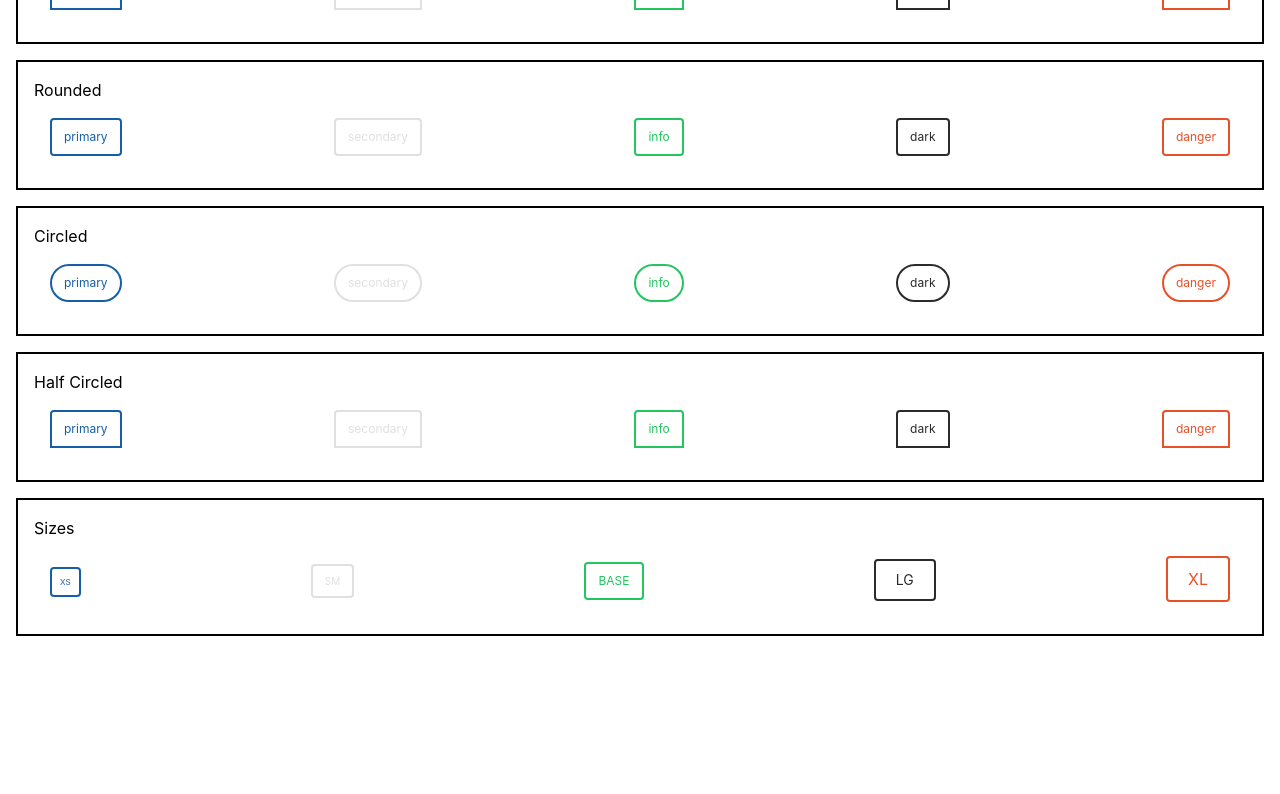
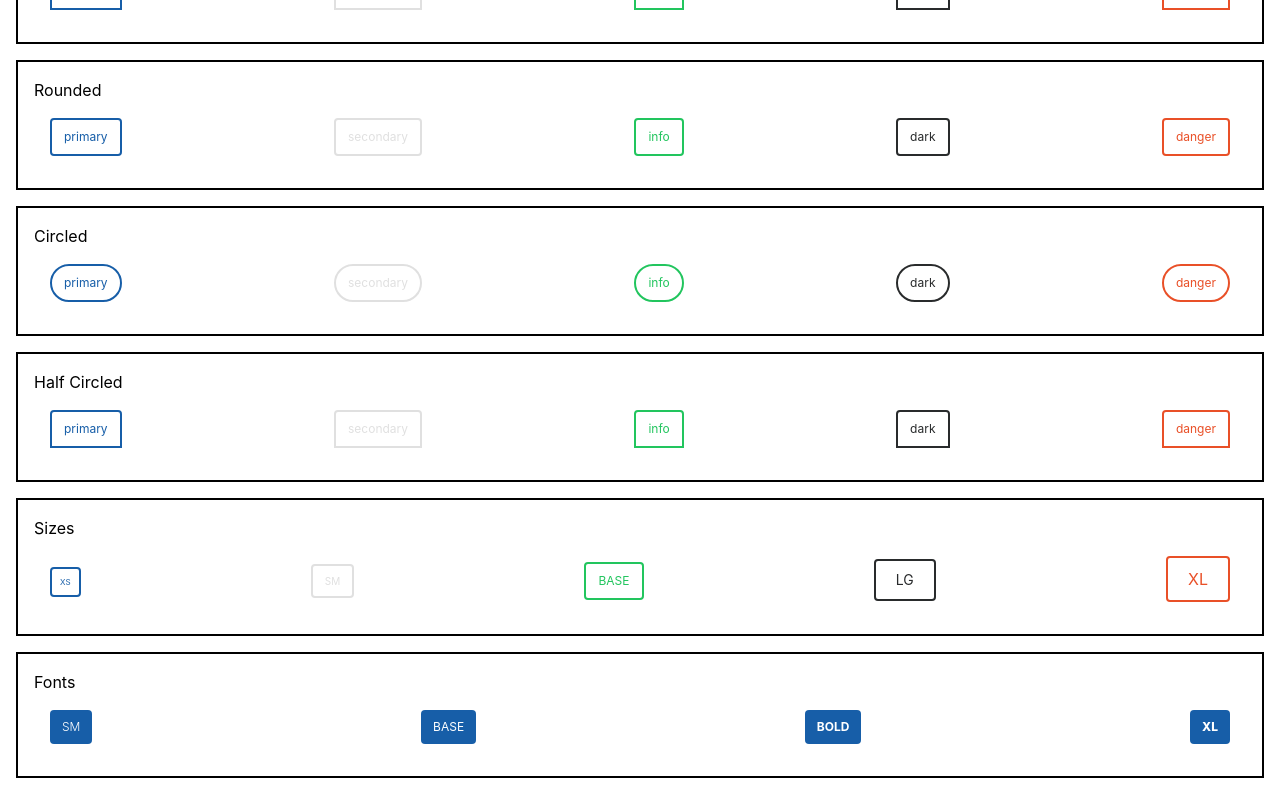
Before and after one commit to krasenDimitrov90/e-commerce, a React (Create React App) app: page / in a window 1280 px wide. Shown: the part 244-1038 px from the top of the page. Before the commit the page ends 896 px from the top, so only its background shows below. Built offline with nearby package versions, Linux system fonts and the light colour scheme.

Commit message:
implementing the fonts for the buttons

```diff
--- a/src/components-renderer/ButtonTypes/ButtonTypes.js
+++ b/src/components-renderer/ButtonTypes/ButtonTypes.js
@@ -108,6 +108,16 @@ export const ButtonTypes = ({ onClick, isLoading }) => {
                     <Button size='xl' rounded='rounded' variant='outline-danger' >XL</Button>
                 </div>
             </div>
+
+            <div className={outContainerClass}>
+                <h1>Fonts</h1>
+                <div className={innerContainerClass}>
+                    <Button font='sm' rounded='rounded' variant='primary' >SM</Button>
+                    <Button font='base' rounded='rounded' variant='primary' >BASE</Button>
+                    <Button font='bold' rounded='rounded' variant='primary' >BOLD</Button>
+                    <Button font='xl' rounded='rounded' variant='primary' >XL</Button>
+                </div>
+            </div>
         </>
     );
 };
--- a/src/modules/Button/Button.js
+++ b/src/modules/Button/Button.js
@@ -7,8 +7,8 @@ export const Button = ({
     variant,
     size,
     rounded,
+    font,
     upperCase,
-    colors,
     leftIcon,
     rightIcon,
     children,
@@ -17,10 +17,10 @@ export const Button = ({
     isLoading }) => {
 
     const classes = 'btn ' + upperCase
+        + ' ' + Button.variants.variant[variant]
         + ' ' + Button.variants.rounded[rounded]
-        + ' ' + Button.variants.variant[variant]
         + ' ' + Button.variants.size[size]
-        + ' ' + Button.variants.colors[colors];
+        + ' ' + Button.variants.fonts[font];
 
     return (
         <button className={classes} type={type} onClick={onClick} disabled={disabled || isLoading}>
@@ -36,6 +36,7 @@ Button.defaultProps = {
     type: 'button',
     size: 'base',
     rounded: 'not-rounded',
+    font: 'base',
     upperCase: '',
     expand: false,
     disabled: false,
@@ -68,15 +69,10 @@ Button.variants = {
         lg: 'btn-lg',
         xl: 'btn-xl',
     },
-    colors: {
-        green: 'btn-green',
-        whiteGreen: 'btn-white-green',
-        grayGreen: 'btn-gray-green',
-        blueGreen: 'btn-blue-green',
-        darkGreen: 'btn-dark-green',
-        grayBlue: 'btn-gray-blue',
-        darkBlue: 'btn-dark-blue',
-        blue: 'btn-blue',
-        red: 'btn-red',
+    fonts: {
+        sm: 'btn-font-wieght-sm',
+        base: 'btn-font-wieght-base',
+        bold: 'btn-font-wieght-bold',
+        xl: 'btn-font-wieght-xl',
     }
 };
--- a/src/modules/Button/Button.styles.css
+++ b/src/modules/Button/Button.styles.css
@@ -32,7 +32,7 @@
 }
 
 .btn-danger {
-    @apply bg-red-600 text-white
+    @apply bg-red-600 text-white hover:bg-red-700
 }
 
 
@@ -79,7 +79,22 @@
     @apply text-xl px-5 py-2
 }
 
+/* <<<<< BUTTON FONTS >>>>>*/
 
+.btn-font-wieght-sm {
+    @apply font-light
+}
+
+.btn-font-wieght-base {
+    @apply font-normal
+}
+.btn-font-wieght-bold {
+    @apply font-bold
+}
+
+.btn-font-wieght-xl {
+    @apply font-extrabold
+}
 
 
 /* button:disabled {
```
